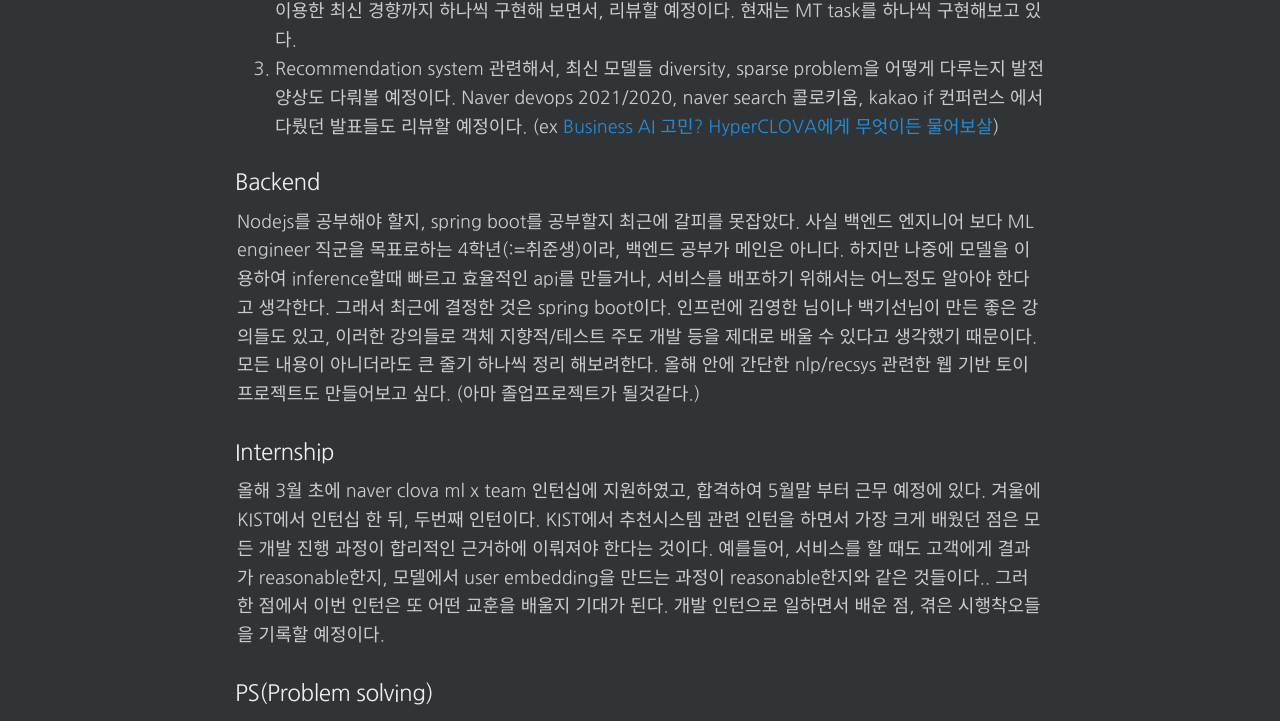
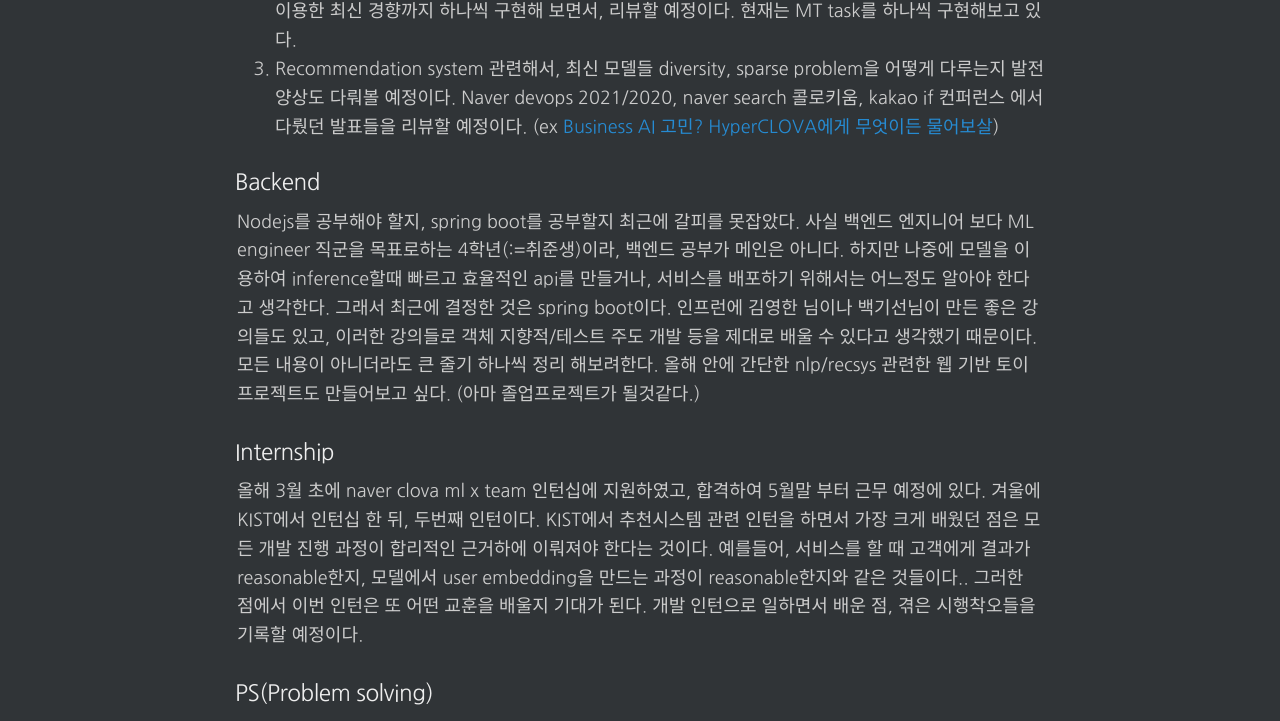
Before and after one commit to changhyeonnam/changhyeonnam.github.io, a Jekyll site: the page built from _posts/2022/2022-5-15-motivation.md, in a window 1280 px wide. Shown: the part 724-1445 px from the top of the page. Built offline with Jekyll 4.4.1, drawn with Linux system fonts in a browser that asks for light colours; nearby versions of some CDN libraries; comment, search, counter and statistics services are not loaded.

Commit message:
update post

```diff
--- a/_posts/2022/2022-5-15-motivation.md
+++ b/_posts/2022/2022-5-15-motivation.md
@@ -22,7 +22,7 @@
 
 1. 현재 집현전 3기 advanced에 참여하여 매 주 EMNLP, NACCL 등의 최신 논문을 리뷰하고 있다. 집현전 스터디에서 발표한 논문들을 리뷰할 예정이다.
 2. PLM들의 대표적인 모델의 pretraining objective나 특징들은 간단하게 알고 있었지만, 각 잡고 모든 논문을 읽어본 것이 아니다. 또한 난 논문을 다 구현해봐야 80%이상 이해 되었다고 생각한다. 그래서 NLP의 downstream task (예를들어, Machine-translation, text summarization)을 rnn부터 PLM들을 이용한 최신 경향까지 하나씩 구현해 보면서, 리뷰할 예정이다. 현재는 MT task를 하나씩 구현해보고 있다.
-3. Recommendation system 관련해서, 최신 모델들 diversity, sparse problem을 어떻게 다루는지 발전 양상도 다뤄볼 예정이다. Naver devops 2021/2020, naver search 콜로키움, kakao if 컨퍼런스 에서 다뤘던 발표들도 리뷰할 예정이다. (ex [Business AI 고민? HyperCLOVA에게 무엇이든 물어보살](https://changhyeonnam.github.io/2022/04/29/Naver_deview2021_HyperCLOVA.html))
+3. Recommendation system 관련해서, 최신 모델들 diversity, sparse problem을 어떻게 다루는지 발전 양상도 다뤄볼 예정이다. Naver devops 2021/2020, naver search 콜로키움, kakao if 컨퍼런스 에서 다뤘던 발표들을 리뷰할 예정이다. (ex [Business AI 고민? HyperCLOVA에게 무엇이든 물어보살](https://changhyeonnam.github.io/2022/04/29/Naver_deview2021_HyperCLOVA.html))
 
 ### Backend
 
@@ -30,7 +30,7 @@
 
 ### Internship
 
-올해 3월 초에 naver clova ml x team 인턴십에 지원하였고, 합격하여 5월말 부터 근무 예정에 있다. 겨울에 KIST에서 인턴십 한 뒤, 두번째 인턴이다. KIST에서 추천시스템 관련 인턴을 하면서 가장 크게 배웠던 점은 모든 개발 진행 과정이 합리적인 근거하에 이뤄져야 한다는 것이다. 예를들어, 서비스를 할 때도 고객에게 결과가 reasonable한지, 모델에서 user embedding을 만드는 과정이 reasonable한지와 같은 것들이다.. 그러한 점에서 이번 인턴은 또 어떤 교훈을 배울지 기대가 된다. 개발 인턴으로 일하면서 배운 점, 겪은 시행착오들을 기록할 예정이다.
+올해 3월 초에 naver clova ml x team 인턴십에 지원하였고, 합격하여 5월말 부터 근무 예정에 있다. 겨울에 KIST에서 인턴십 한 뒤, 두번째 인턴이다. KIST에서 추천시스템 관련 인턴을 하면서 가장 크게 배웠던 점은 모든 개발 진행 과정이 합리적인 근거하에 이뤄져야 한다는 것이다. 예를들어, 서비스를 할 때 고객에게 결과가 reasonable한지, 모델에서 user embedding을 만드는 과정이 reasonable한지와 같은 것들이다.. 그러한 점에서 이번 인턴은 또 어떤 교훈을 배울지 기대가 된다. 개발 인턴으로 일하면서 배운 점, 겪은 시행착오들을 기록할 예정이다.
 
 ### PS(Problem solving)
 
```
